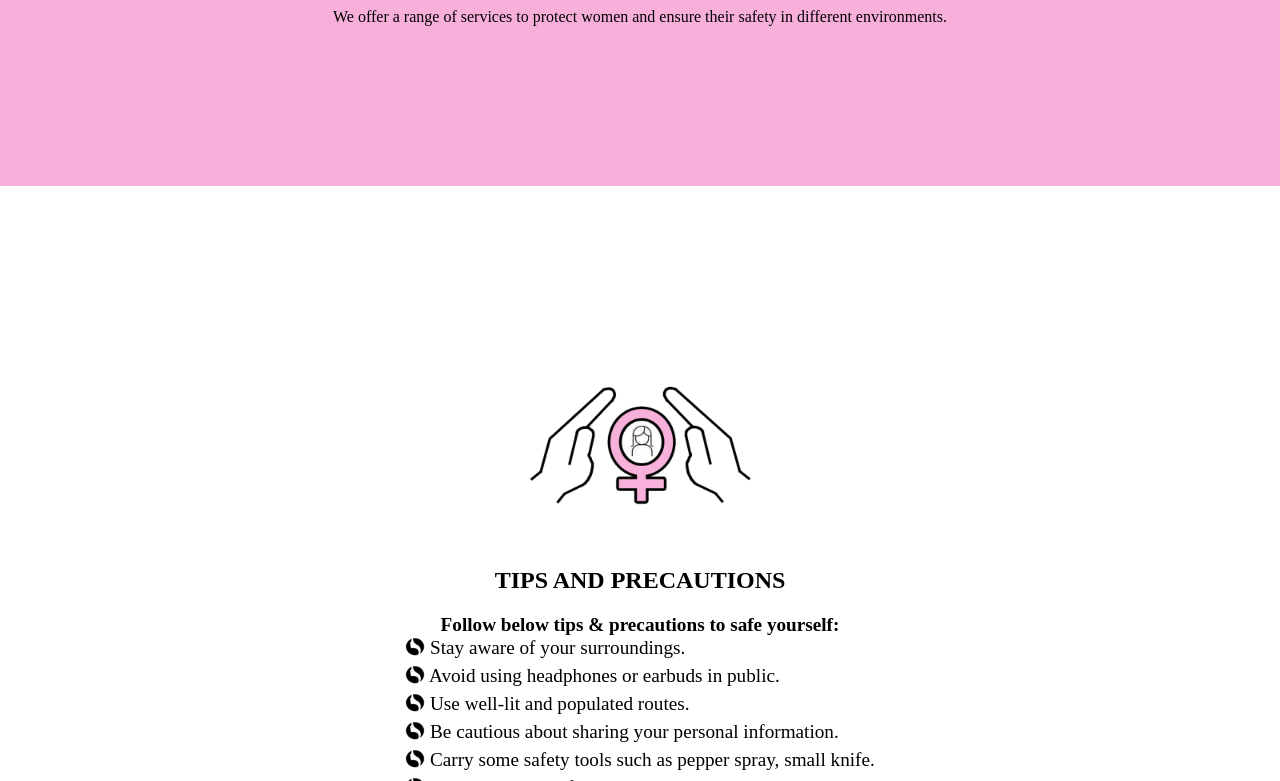
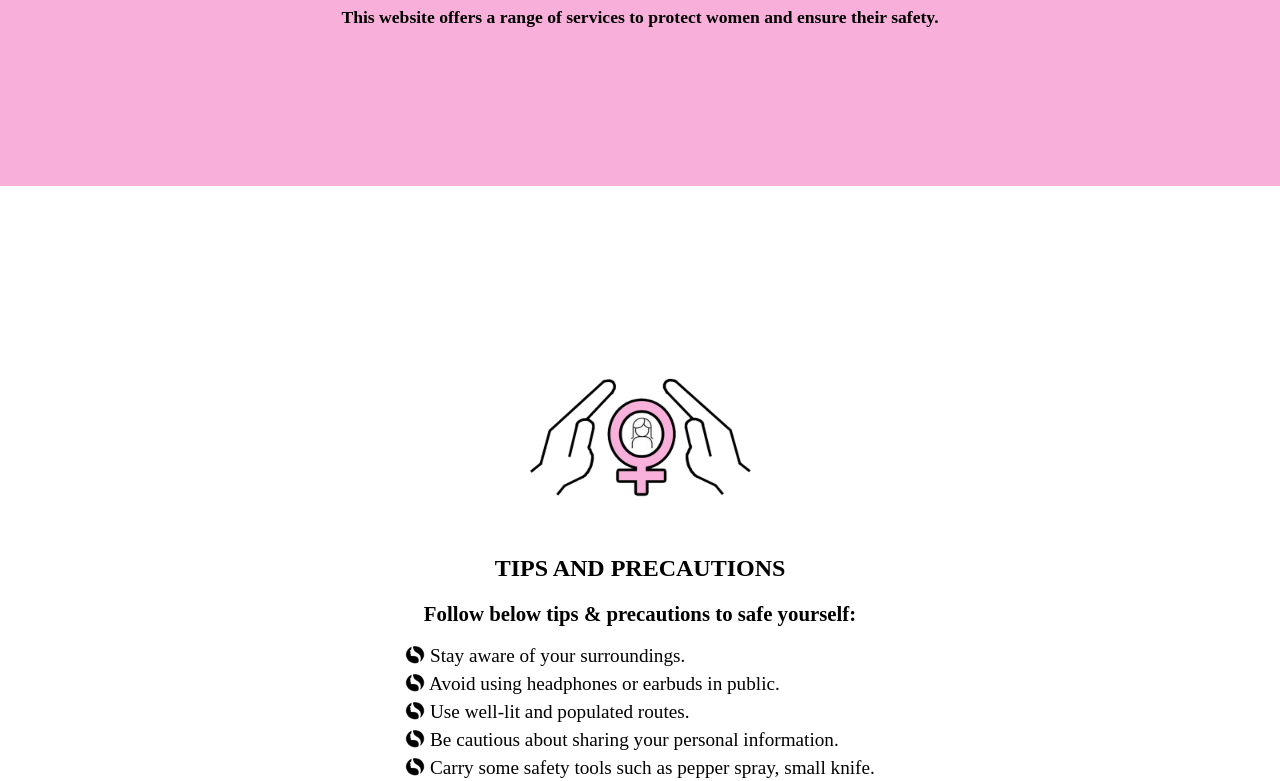
Before and after one commit to Hdabi4002/wsm, a plain HTML site: page homepage.html in a window 1280 px wide. Shown: the part 614-1395 px from the top of the page. Drawn offline with Linux system fonts and the light colour scheme.

Commit message:
Update homepage.html

```diff
--- a/homepage.html
+++ b/homepage.html
@@ -23,15 +23,15 @@
   <section id="home" class="parallax" style="background-color: #f8b0da;background-position: center;background-size: cover;background-attachment: fixed;">
     <div class="parallax-text">
       <img src="LOGO.png"/>
-      <p>We offer a range of services to protect women and ensure their safety in different environments.</p>
+      <p style="font-weight: bold;font-size: 1.1rem;">This website offers a range of services to protect women and ensure their safety.</p>
     </div>
   </section>
 
   <section id="tipsandprecaution" class="parallax" >
     <div class="parallax-text" style="max-width: 600px;">
-      <img src="savewom.png" style="width: 320px; height: 220px; margin: 0px auto 3px auto;" />
-      <h2>TIPS AND PRECAUTIONS</h2>
-      <p style="font-weight: bold;">Follow below tips & precautions to safe yourself:</p>
+      <img src="savewom.png" style="width: 320px; height: 220px; margin: 0px auto 3px auto; justify-content: center;display: flex;align-items: center;" />
+      <h2 style="justify-content: center;display: flex;align-items: center;">TIPS AND PRECAUTIONS</h2>
+      <p style="font-weight: bold; font-size: 1.3rem;">Follow below tips & precautions to safe yourself:</p><br/>
       <p style="text-align: left;">
         <img src="bulleticon.png"/> Stay aware of your surroundings.<br>
         <img src="bulleticon.png"/> Avoid using headphones or earbuds in public.<br>
@@ -47,7 +47,7 @@
 
   <section id="sosalert" class="parallax" style="background-color: #f8b0da;background-position: center;background-size: cover;background-attachment: fixed;">
     <div class="parallax-text">
-      <img src="alertmsg.png" style="width: 200px; height: 150px; margin: 0px auto 3px auto;" />
+      <img src="alertmsg.png" style="width: 190px; height: 140px; margin: 0px auto 3px auto;" />
       <h2>SEND ALERT</h2><br/>
       <p id="headline" style="font-size: 1.2rem;">Enter Your Emergency Contacts:</p>
 
```
